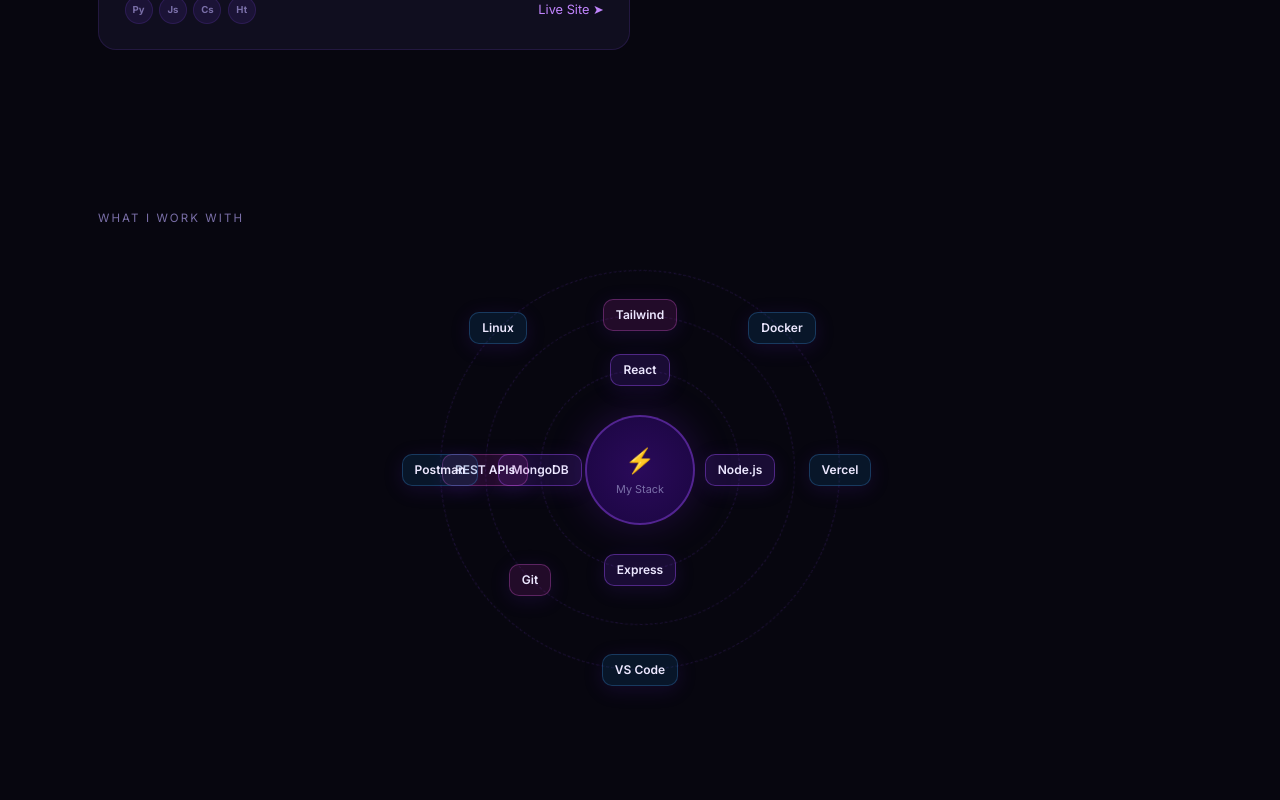
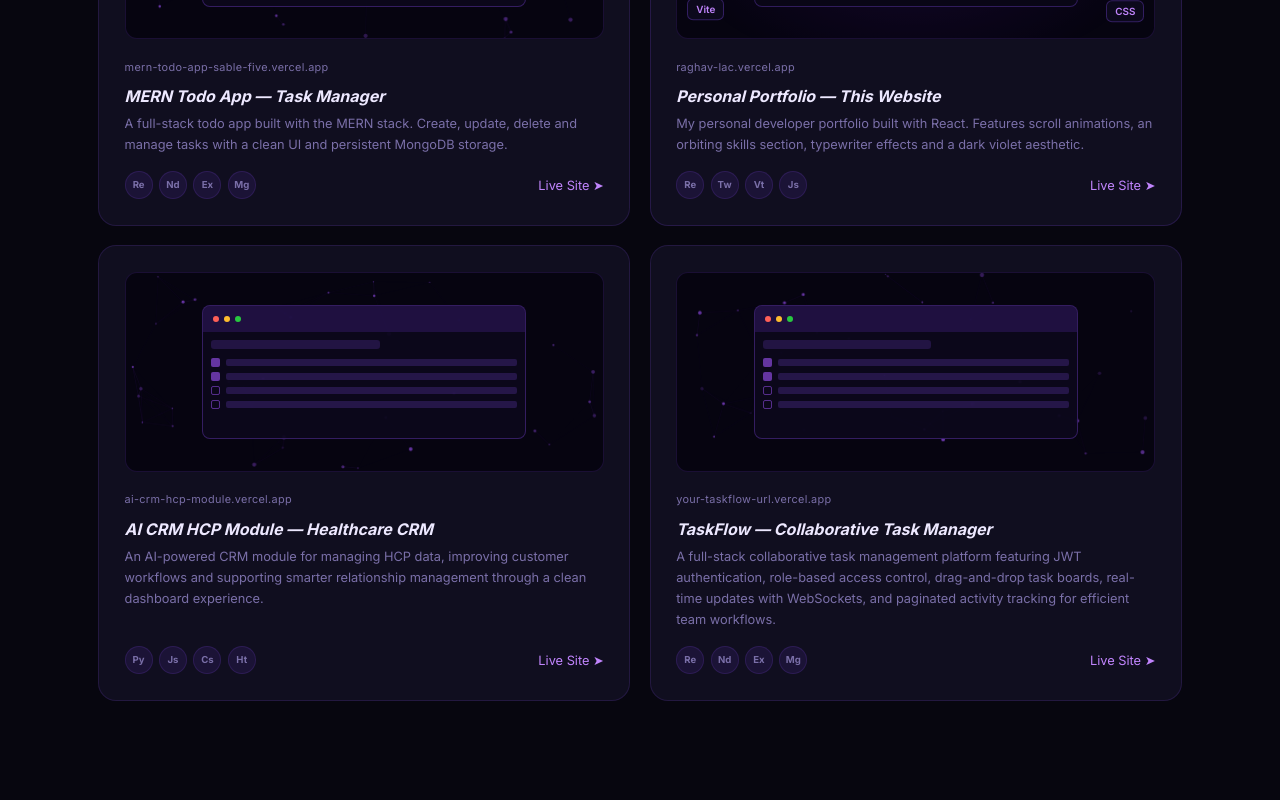
Before and after one commit to Rawgev/raghav, a React (Vite) app: page / in a window 1280 px wide. Shown: the part 2280-3080 px from the top of the page. Built offline with nearby package versions, Linux system fonts and the light colour scheme.

Commit message:
added one new project

```diff
--- a/src/App.jsx
+++ b/src/App.jsx
@@ -14,13 +14,12 @@
       <div style={{ position: 'fixed', width: 380, height: 380, background: 'rgba(100,30,220,0.2)', borderRadius: '50%', filter: 'blur(90px)', top: -100, left: -100, zIndex: 0, pointerEvents: 'none' }} />
       <div style={{ position: 'fixed', width: 280, height: 280, background: 'rgba(140,40,200,0.14)', borderRadius: '50%', filter: 'blur(90px)', top: -60, right: -60, zIndex: 0, pointerEvents: 'none' }} />
       <div style={{ position: 'fixed', width: 260, height: 260, background: 'rgba(80,20,180,0.12)', borderRadius: '50%', filter: 'blur(90px)', top: '50%', left: '30%', zIndex: 0, pointerEvents: 'none' }} />
-
 <div style={{ position: 'relative', zIndex: 1 }}>
   <Navbar />
   <Hero />
   <About />
+  <Skills />
   <Projects />
-        <Skills />
   <Experience />
   <Contact />
   <Footer />
--- a/src/components/Experience/Experience.jsx
+++ b/src/components/Experience/Experience.jsx
@@ -62,7 +62,7 @@
 
               {/* Bullets */}
               <div style={{ display: 'flex', flexDirection: 'column', gap: '0.35rem' }}>
-                {job.bullets.map((b, i) => (
+                {job.bullets?.map((b, i) => (
                   <div key={i} style={{ fontSize: '0.8rem', color: 'rgba(180,170,220,0.75)', lineHeight: 1.5, display: 'flex', alignItems: 'flex-start', gap: '0.5rem' }}>
                     <span style={{ color: 'var(--violet3)', fontSize: '0.7rem', flexShrink: 0, marginTop: 2 }}>▸</span>
                     {b}
--- a/src/data/index.js
+++ b/src/data/index.js
@@ -73,6 +73,16 @@
     liveLink: 'https://ai-crm-hcp-module.vercel.app',
     techIcons: ['Py', 'Js', 'Cs', 'Ht'],
   },
+  {
+  id: 'taskflow',
+  type: 'mern',
+  title: 'TaskFlow',
+  subtitle: 'Collaborative Task Manager',
+  description: 'A full-stack collaborative task management platform featuring JWT authentication, role-based access control, drag-and-drop task boards, real-time updates with WebSockets, and paginated activity tracking for efficient team workflows.',
+  url: 'your-taskflow-url.vercel.app',
+  liveLink: 'https://task-manager-cyan-rho.vercel.app',
+  techIcons: ['Re', 'Nd', 'Ex', 'Mg'],
+},
 ]
 
 // ── EXPERIENCE ───────────────────────────────────────────────────
```
Lines whose indentation alone changed are shown as unchanged.
